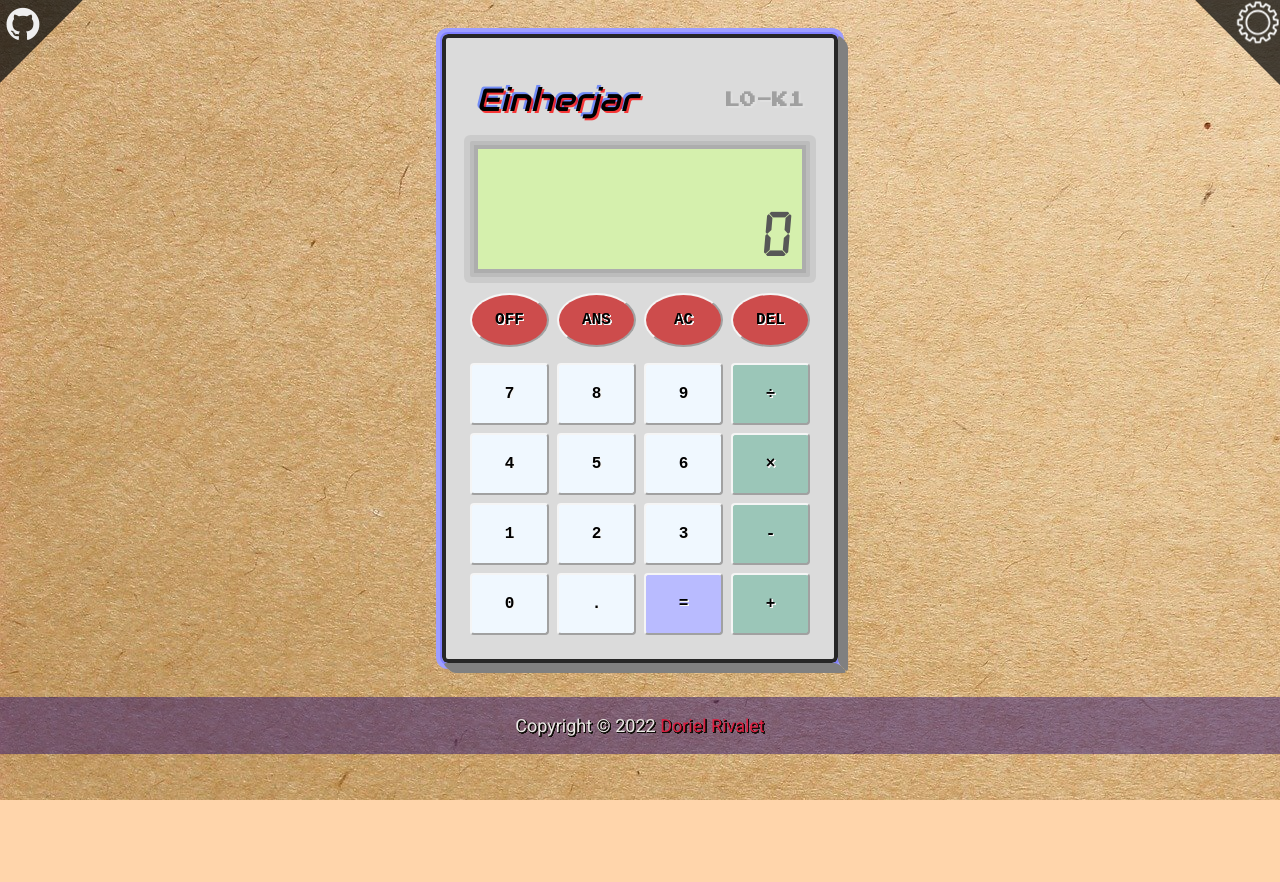
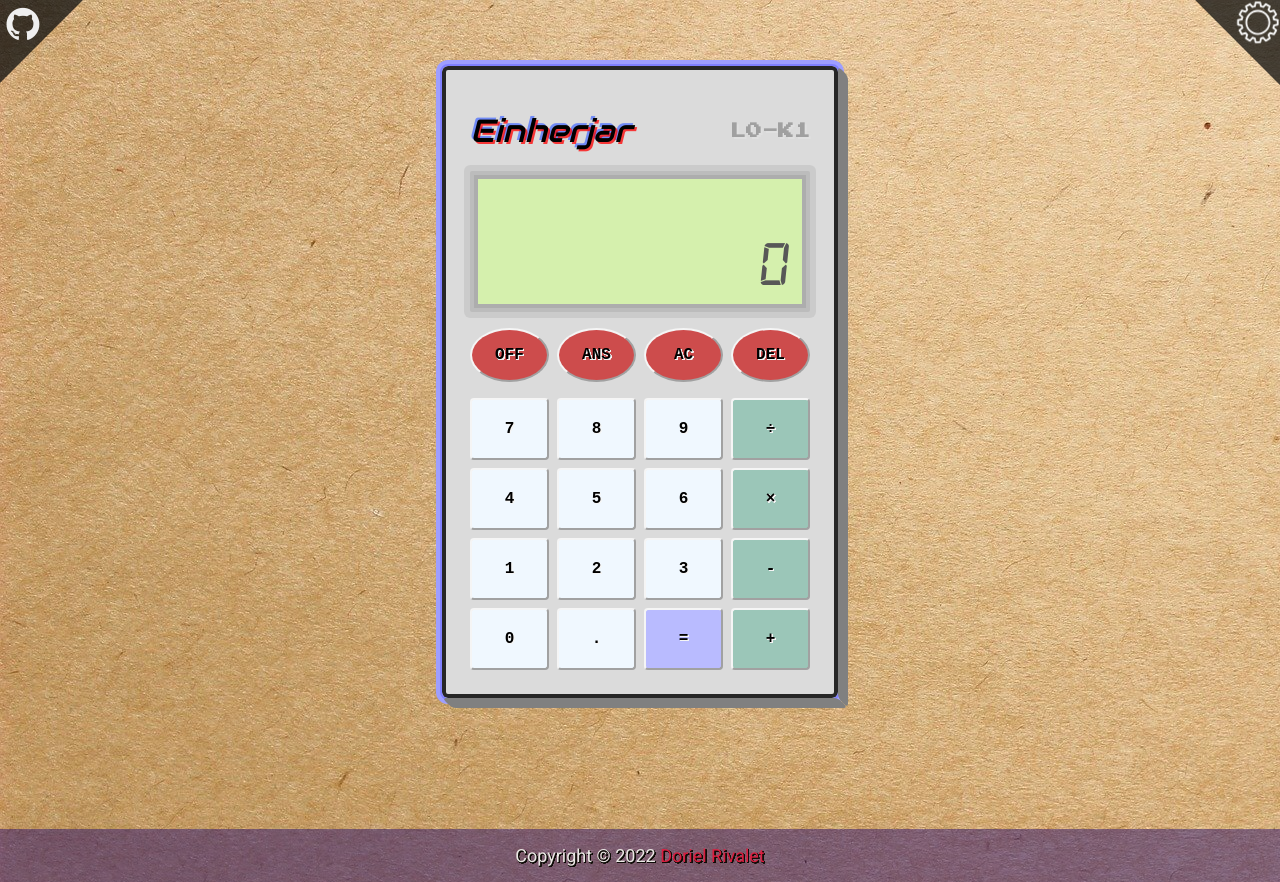
Before and after one commit to DorielRivalet/calculator, a plain HTML site: page index.html in a window 1280 px wide. Both pictures are taken after a click on the button "ON". Before the commit the page ends 800 px from the top, so only its background shows below. Drawn offline with Linux system fonts and the light colour scheme; files whose address does not match are found by name; a web font is replaced by a local one.

Commit message:
Change result value fonts
Switch to a monospaced font to display 1(s) more clearly. Additionally,
the number seven's glyph also has the downwards curve with this new
font

```diff
--- a/style/style.css
+++ b/style/style.css
@@ -16,13 +16,13 @@ https://developer.mozilla.org/en-US/docs/Web/CSS/@font-face
   font-weight: normal;
 }
 
-/* https://www.fontget.com/font/technology-1/ */
+/* https://www.fontspace.com/digital-7-font-f7087 */
 @font-face {
-  font-family: 'Technology-BoldItalic';
-  font-style: normal;
+  font-family: 'Digital7-Mono';
+  font-style: italic;
   font-weight: normal;
-  src: local('Technology-BoldItalic'),
-       url('/fonts/Technology-BoldItalic.woff') format('woff');
+  src: local('Digital7-Mono'),
+       url('/fonts/Digital7Monoitalic-8xKz.ttf') format('truetype');
 }
 
 /* css variables for color palette */
@@ -68,6 +68,19 @@ https://developer.mozilla.org/en-US/docs/Web/CSS/@font-face
   --creator:crimson;
 }
 
+*,
+*::before,
+*::after {
+  box-sizing: border-box;
+  padding: 0;
+  margin: 0;
+}
+
+html {
+  position: relative;
+  min-height: 100%;
+}
+
 /*
 Cascading
   Style
@@ -98,12 +111,13 @@ body{
   font-family:'Roboto', Avenir, "Helvetica Neue", Helvetica, Arial, Verdana, "Droid Sans", "ヒラギノ角ゴ Pro W3", "Hiragino Kaku Gothic ProN", "Hiragino Kaku Gothic Pro", "游ゴシック", "Yu Gothic", "游ゴシック体", "YuGothic", "メイリオ", Meiryo, sans-serif;
   -webkit-font-smoothing: antialiased;
   height: 100vh;
-  margin:0px;
+  margin:0;
   background-color: rgb(255, 213, 171);
   /*brown paper background, courtesy of numberphile (not)*/
   background-image: url("../img/page-background.jpg");
   color: rgb(14, 14, 14);
   box-sizing: border-box;
+  margin-bottom: 32px;
 }
 
 .dark-mode {
@@ -112,10 +126,15 @@ body{
 }
 
 .mainSection{
-  display:flex;
-  flex-grow: 0;
-  flex-shrink: 0;
-  flex-flow: row;
+  box-sizing: border-box;
+  margin: 0;
+  display: flex;
+  align-items: center;
+  justify-content: center;
+  height: 75vh;
+  min-height: 500px;
+  padding: 10px;
+  margin-top: 50px;
 }
 
 
@@ -219,13 +238,12 @@ body{
   flex:1 0;
   align-items: center;
   text-align: center;
-  padding-bottom:32px;
 }
 
 .calculator{
   box-shadow: inset 0 0 0 4px hsl(0,0%,15%),
   0 0 0 4px hsl(240, 100%, 81%);
-  margin-top: 32px;
+  margin-top: 64px;
   padding:20px;
   background-color: var(--calculator);
   border: 2px solid hsl(240, 100%, 75%);
@@ -243,6 +261,7 @@ body{
   background: grey;
   position: absolute;
 }
+
 .calculator:before {
   width: 100%;
   height: 10px;
@@ -322,6 +341,7 @@ body{
   font-family: 'Press Start 2P', cursive;
   white-space: nowrap;
   overflow-x:auto;
+  overflow-y: hidden;
   border: 4px solid hsl(0, 0%, 66%);
   box-shadow: inset 0 0 0 4px hsl(0, 0%, 56%),
   0 0 0 6px hsl(0, 0%, 76%);
@@ -329,12 +349,15 @@ body{
   background-color: var(--screen-background);
   color:var(--screen-font);
   opacity: 0.6;
-  padding-left:16px;
+  padding-left:12px;
   padding-right:16px;
   padding-top:8px;
+  padding-bottom: 0;
+  box-sizing: content-box;
   display: flex;
-  height:120px;
+  height:125px;
   flex-grow: 0;
+  gap:0;
   flex-flow: column nowrap;
 }
 
@@ -386,6 +409,7 @@ https://developer.mozilla.org/en-US/docs/Web/CSS/::-webkit-scrollbar*/
 }
 
 .inputSection{
+  box-sizing: content-box;
   display:flex;
   flex-flow:row nowrap;
   font-family: "LEDCalculator";
@@ -397,13 +421,15 @@ https://developer.mozilla.org/en-US/docs/Web/CSS/::-webkit-scrollbar*/
 .userInputValue, .waitingEffect{
   display:inline-block;
   text-align: start;
+  box-sizing: content-box;
 }
 
 .result{
-  font-family: 'Technology-BoldItalic';
+  box-sizing: content-box;
+  font-family: 'Digital7-Mono';
+  font-style: italic;
   text-align: end;
   font-size: 64px;
-  font-weight: 900;
 }
 
 .dark-modeDisplaySection{
@@ -652,6 +678,7 @@ button{
 }
 
 .settingsModal{
+  box-sizing: content-box;
   display: flex;
   flex-flow: column nowrap;
   font-family: 'Roboto', sans-serif;
@@ -696,14 +723,18 @@ button{
   display: flex;
   flex-flow: column nowrap;
   gap:8px;
+  box-sizing: content-box;
 }
 
 .settingsMenu .tabs{
   display:flex;
   justify-items: flex-start;
+  box-sizing: content-box;
 }
 
 .tabs button{
+  padding:4px;
+  box-sizing: content-box;
   cursor: pointer;
   font-size: 18px;
   color:var(--btn);
@@ -866,10 +897,14 @@ button{
 ฅ^•ﻌ•^ฅฅ^•ﻌ•^ฅฅ^•ﻌ•^ฅฅ^•ﻌ•^ฅฅ^•ﻌ•^ฅฅ^•ﻌ•^ฅฅ^•ﻌ•^ฅฅ^•ﻌ•^ฅฅ^•ﻌ•^ฅ*/
 
 footer{
-  width:100%;
+  position: absolute;
+  bottom: 0;
+  left: 0;
   display: flex;
   align-items: center;
   justify-content: center;
+  width: 100%;
+  padding: 16px;
   gap: 8px;
   font-size: 18px;
   font-style: normal;
```
Also changed, not shown: fonts/Digital7Monoitalic-8xKz.ttf (added), fonts/Technology-BoldItalic.woff (deleted), fonts/Technology-Italic.woff (deleted), index.html (indentation only).
